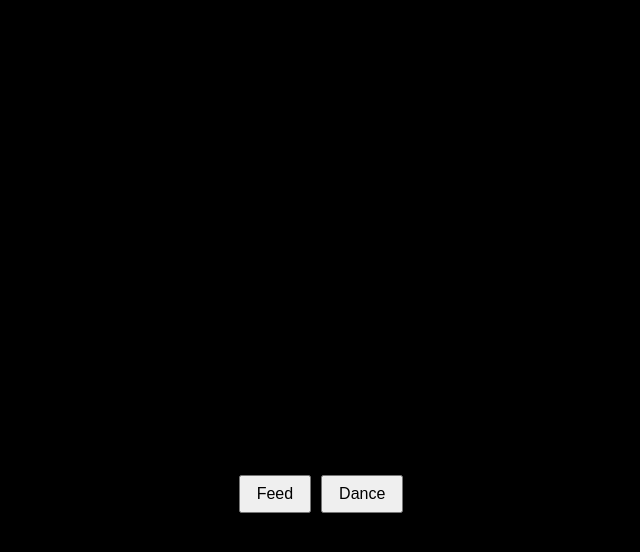
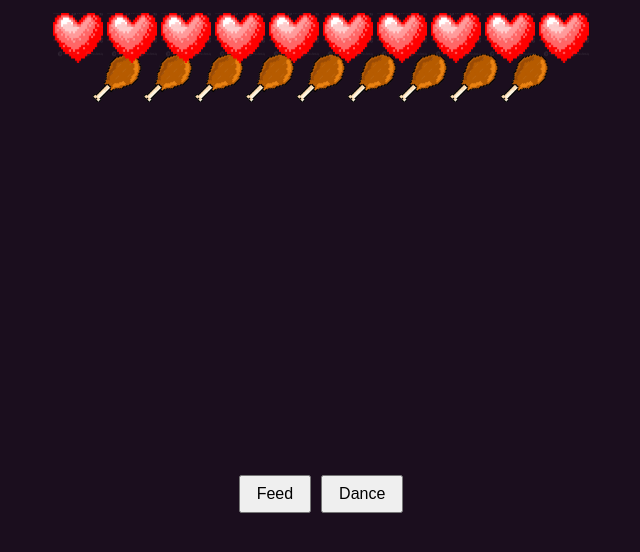
Before and after one commit to RitsumeikanCoding/Session-1, a plain HTML site: page index.html in a window 1280 px wide. Shown: the whole page, without its empty margins (319-959 px from the left). Drawn offline with Linux system fonts and the light colour scheme.

Commit message:
Added Health and Hunger Feature

```diff
--- /dev/null
+++ b/hunger.js
@@ -0,0 +1,68 @@
+//Track the cats hunger and health in a 10 point scale. The hunger decays by 1 every 3 seconds, after hunger reaches 0 the cat will take health damage of 1 every 3 seconds until it reaches 0 health, at which point the cat will die.
+  let hunger = 10;
+  let health = 10;
+
+  setInterval(() => {
+    if (hunger > 0) {
+      hunger--;
+    } else if (health > 0) {
+      health--;
+    }
+
+    if (health === 0) {
+      console.log("The cat has died.");
+      clearInterval(this);
+    }
+  }, 3000);
+
+  // Display the hunger and health values in the center of the screen above the cat sprite represented by a heart.png and a food.png image.
+  //number of images should be equal to the hunger and health values respectively.
+  const hungerContainer = document.createElement("div");
+  hungerContainer.style.position = "absolute";
+  hungerContainer.style.top = "10%";
+  hungerContainer.style.left = "50%";
+  hungerContainer.style.transform = "translate(-50%, -50%)";
+  hungerContainer.style.zIndex = "10";
+  hungerContainer.style.textAlign = "center";
+
+  const healthContainer = document.createElement("div");
+  healthContainer.style.position = "absolute";
+  healthContainer.style.top = "5%";
+  healthContainer.style.left = "50%";
+  healthContainer.style.transform = "translate(-50%, -50%)";
+  healthContainer.style.zIndex = "10";
+  healthContainer.style.textAlign = "center";
+  healthContainer.style.textDecorationColor = "red";
+  //separate the health images from each other with padding
+
+
+  document.body.appendChild(hungerContainer);
+  document.body.appendChild(healthContainer);
+
+  function updateStatusDisplay() {
+    hungerContainer.innerHTML = "";
+    healthContainer.innerHTML = "";
+
+    //For hunger, use food.png
+    for (let i = 0; i < hunger; i++) {
+      const img = document.createElement("img");
+      img.src = "food.png";
+      img.alt = "Hunger";
+      img.style.height = "50px";
+      hungerContainer.appendChild(img);
+    }
+
+    //For health, use heart.png
+    for (let i = 0; i < health; i++) {
+      const img = document.createElement("img");
+      img.src = "heart.png";
+      img.alt = "Health";
+      img.style.width = "50px";
+      img.style.height = "50px";
+      img.style.padding = "2px";
+      healthContainer.appendChild(img);
+    }
+  }
+
+  updateStatusDisplay();
+  setInterval(updateStatusDisplay, 3000);
--- a/index.html
+++ b/index.html
@@ -16,5 +16,6 @@
         </div>
     </div>
     <script src="index.js"></script>
+    <script src="hunger.js"></script>
   </body>
 </html>
--- a/index.js
+++ b/index.js
@@ -12,6 +12,8 @@ document.addEventListener("DOMContentLoaded", () => {
       cat.classList.remove("feed");
       cat.classList.add("idle");
       cat.removeEventListener("animationend", handler);
+      hunger += 3;
+      //updateStatusDisplay();
     });
   });
 
@@ -31,4 +33,5 @@ document.addEventListener("DOMContentLoaded", () => {
     console.log("Cat sprite was clicked!");
   });
 
+
 });
--- a/style.css
+++ b/style.css
@@ -1,5 +1,5 @@
 body {
-    background-color: #000;
+    background-color: #0e0011f1;
     display: flex;
     justify-content: center;
     align-items: center;
```
Also changed, not shown: food.png (added), heart.png (added).
